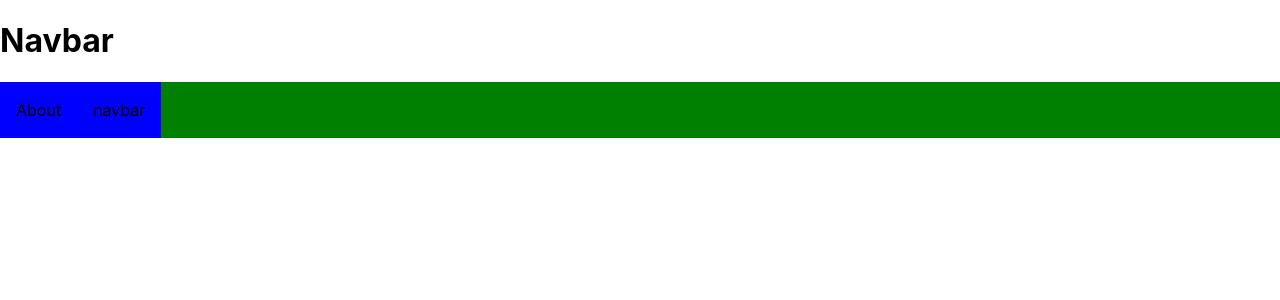
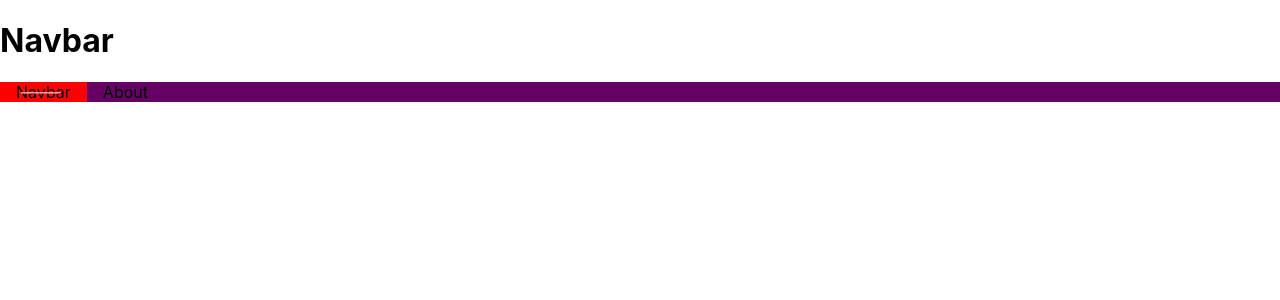
Before and after one commit to Elias-Traunbauer/school_collab, a Next.js app: page /navbar in a window 1280 px wide. Shown: the top 300 px of the page. Built offline with nearby package versions, Linux system fonts and the light colour scheme.

Commit message:
navbar styling

```diff
--- a/pages/navbar.js
+++ b/pages/navbar.js
@@ -1,15 +1,19 @@
 import styles from '../styles/navbar.module.css'
-import Link from 'next/link'
+import Link from "next/link"
 
 export default function navbar(){
+
     return(
+        <>
         <div className={styles.container}>
-            <Link href="/about" legacyBehavior>
-                <a>About</a>
+            <Link href="/navbar" className={styles.navactive}>
+                Navbar
             </Link>
-            <Link href="/navbar" legacyBehavior>
-                <a>navbar</a>
+            <Link href="/about">
+                About
             </Link>
         </div>
+        <div className={styles.underline}></div>
+        </>
     )
 }
--- a/styles/navbar.module.css
+++ b/styles/navbar.module.css
@@ -1,30 +1,39 @@
 .container{
-    background-color: green;
+    background-color: rgb(101, 0, 101);;
     display: flex;
-    width:100vw;
-    height:7vh;
+    height: 70% !important;
 }
 
-.container_right{
-    background-color: green;
-    display: flex;
-    width:100vw;
-    height:7vh;
-    justify-content:right;
-}
-
-.container a{
-    background-color: blue;
+.container a:link{
     display: flex;
     justify-content: center;
     padding:0 1em 0 1em;
     align-items: center;
 }
 
-.container a:hover{
-    background-color: yellow;
+.navactive{
+    background-color: red !important;
 }
 
-.container a:active{
-    background-color: red;
+.underline{
+    position: relative;
+    height: 0.1em;
+    width:  2.5em;
+    background-color: white;
+    transform:translate(1.3em,-0.6em);
+    /*margin-left: 1.3em;
+    margin-top: -0.6em;*/
 }
+
+
+
+
+
+
+/*.container_right{
+    background-color: rgb(101, 0, 101);;
+    display: flex;
+    width:100vw;
+    height:7vh;
+    justify-content:right;
+}*/
```
